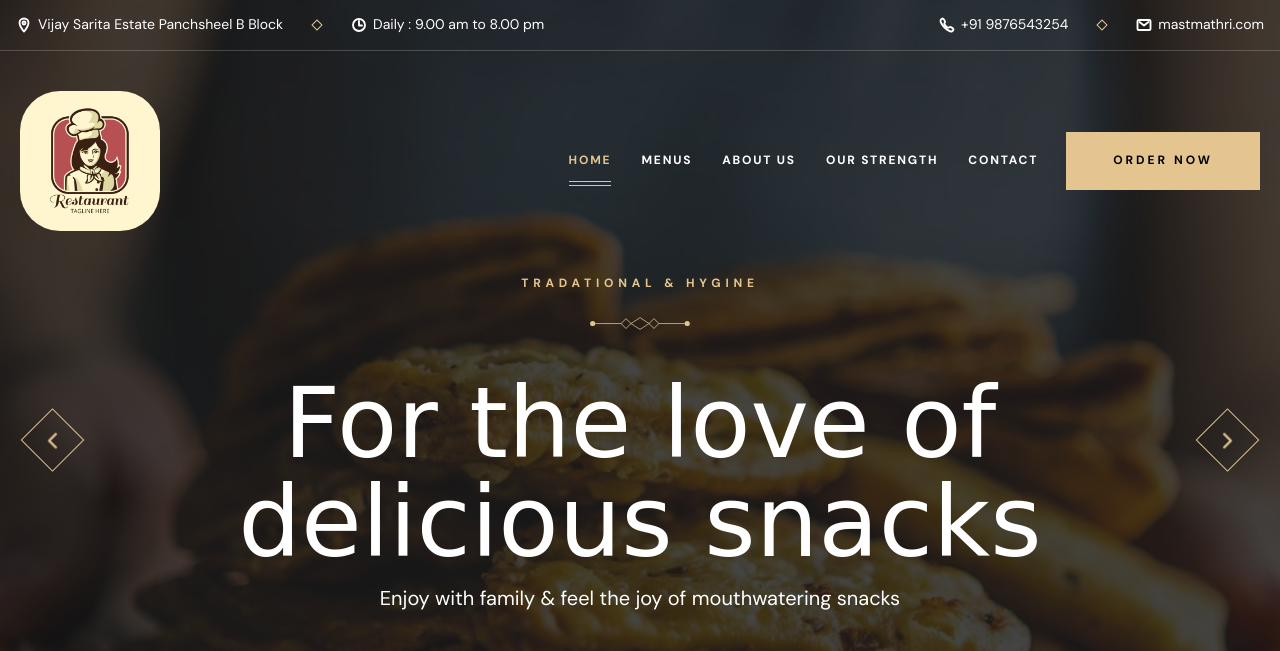
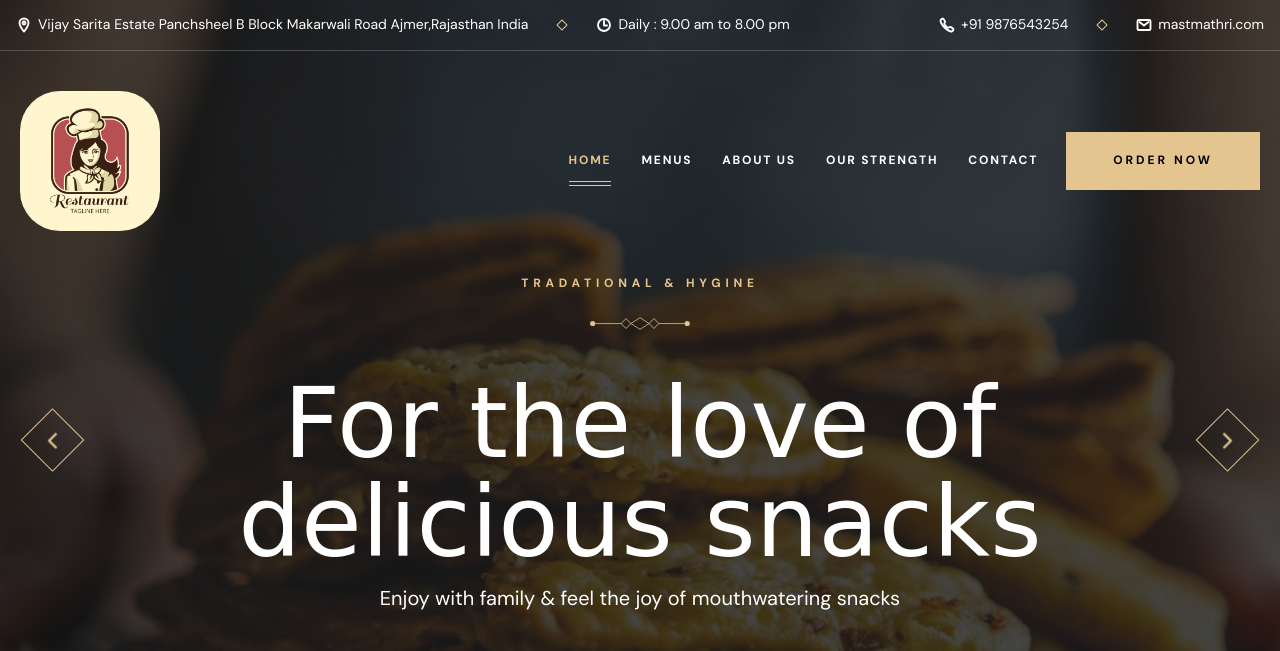
Before and after one commit to garv0601/trial-mast-mathri, a plain HTML site: page index.html in a window 1280 px wide. Shown: the top 651 px of the page. Drawn offline with nearby package versions, Linux system fonts and the light colour scheme; a web font is replaced by a local one.

Commit message:
Describe your changes here

```diff
--- a/index.html
+++ b/index.html
@@ -64,7 +64,7 @@
         </div>
 
         <span class="span">
-          Vijay Sarita Estate Panchsheel B Block
+          Vijay Sarita Estate Panchsheel B Block Makarwali Road Ajmer,Rajasthan India
         </span>
       </address>
 
```
